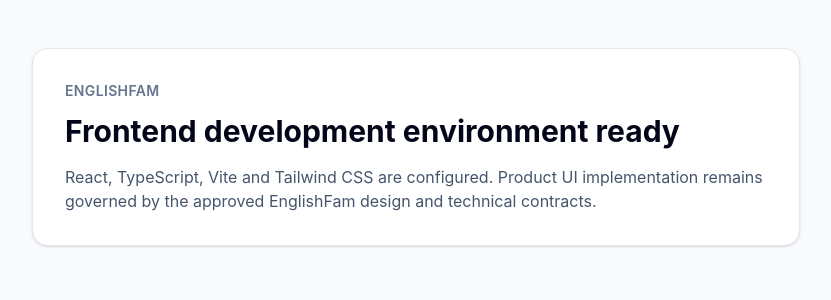
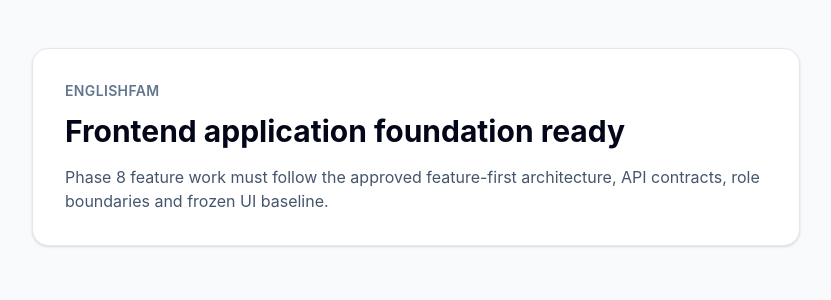
Before and after one commit to BeoGTSDev/english_fam_frontend, a React (Vite) app: page / in a window 1280 px wide. Shown: the top 300 px of the page, without its empty margins (224-1055 px from the left). Built offline with nearby package versions, Linux system fonts and the light colour scheme.

Commit message:
EFA-236 route App through application bootstrap

```diff
--- a/src/App.tsx
+++ b/src/App.tsx
@@ -1,21 +1,7 @@
+import { AppRoot } from './app/bootstrap/AppRoot'
+
 function App() {
-  return (
-    <main className="min-h-screen bg-slate-50 px-6 py-12 text-slate-950">
-      <section className="mx-auto max-w-3xl rounded-2xl border border-slate-200 bg-white p-8 shadow-sm">
-        <p className="text-sm font-semibold uppercase tracking-wide text-slate-500">
-          EnglishFam
-        </p>
-        <h1 className="mt-3 text-3xl font-bold">
-          Frontend development environment ready
-        </h1>
-        <p className="mt-4 text-slate-600">
-          React, TypeScript, Vite and Tailwind CSS are configured. Product UI
-          implementation remains governed by the approved EnglishFam design and
-          technical contracts.
-        </p>
-      </section>
-    </main>
-  )
+  return <AppRoot />
 }
 
 export default App
```
